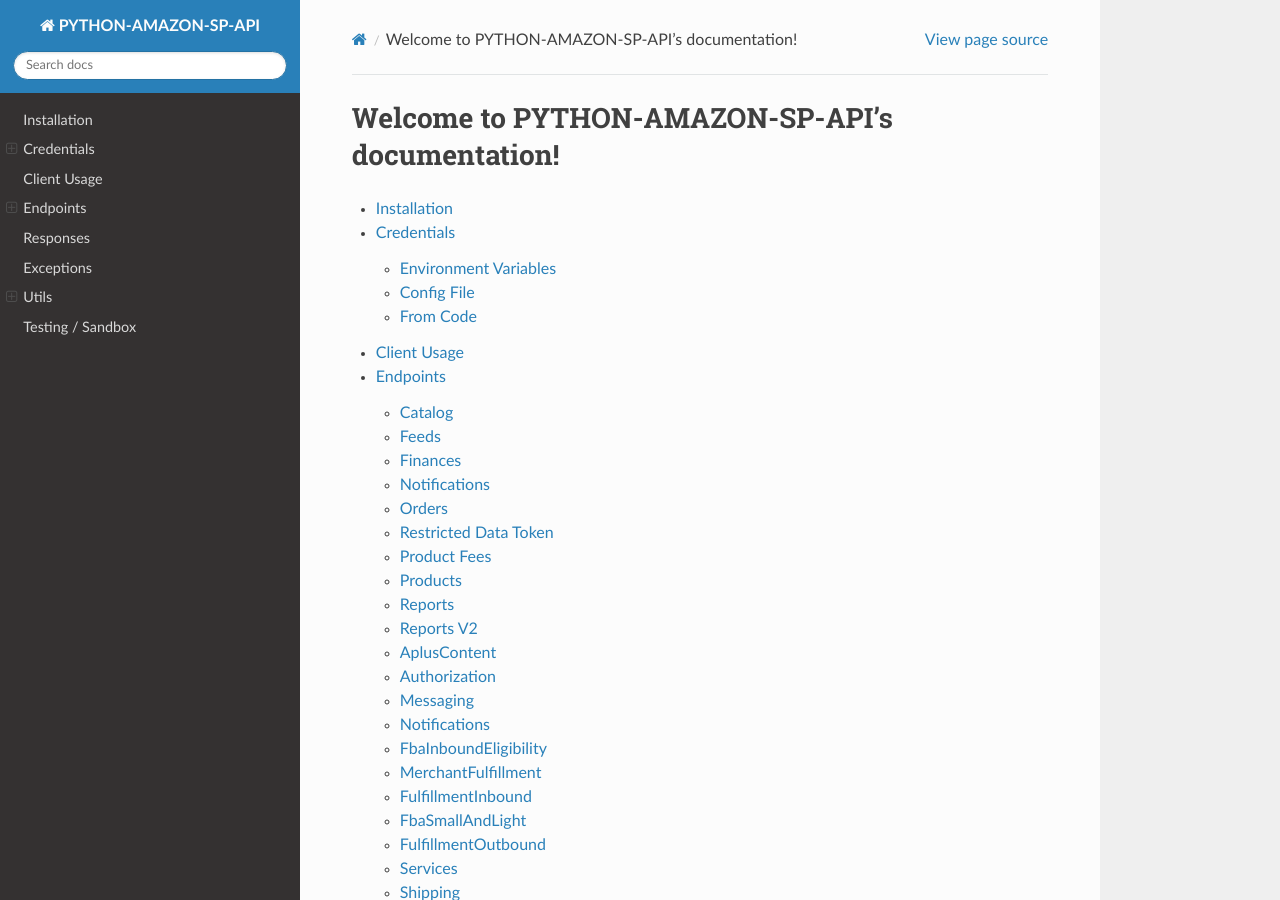
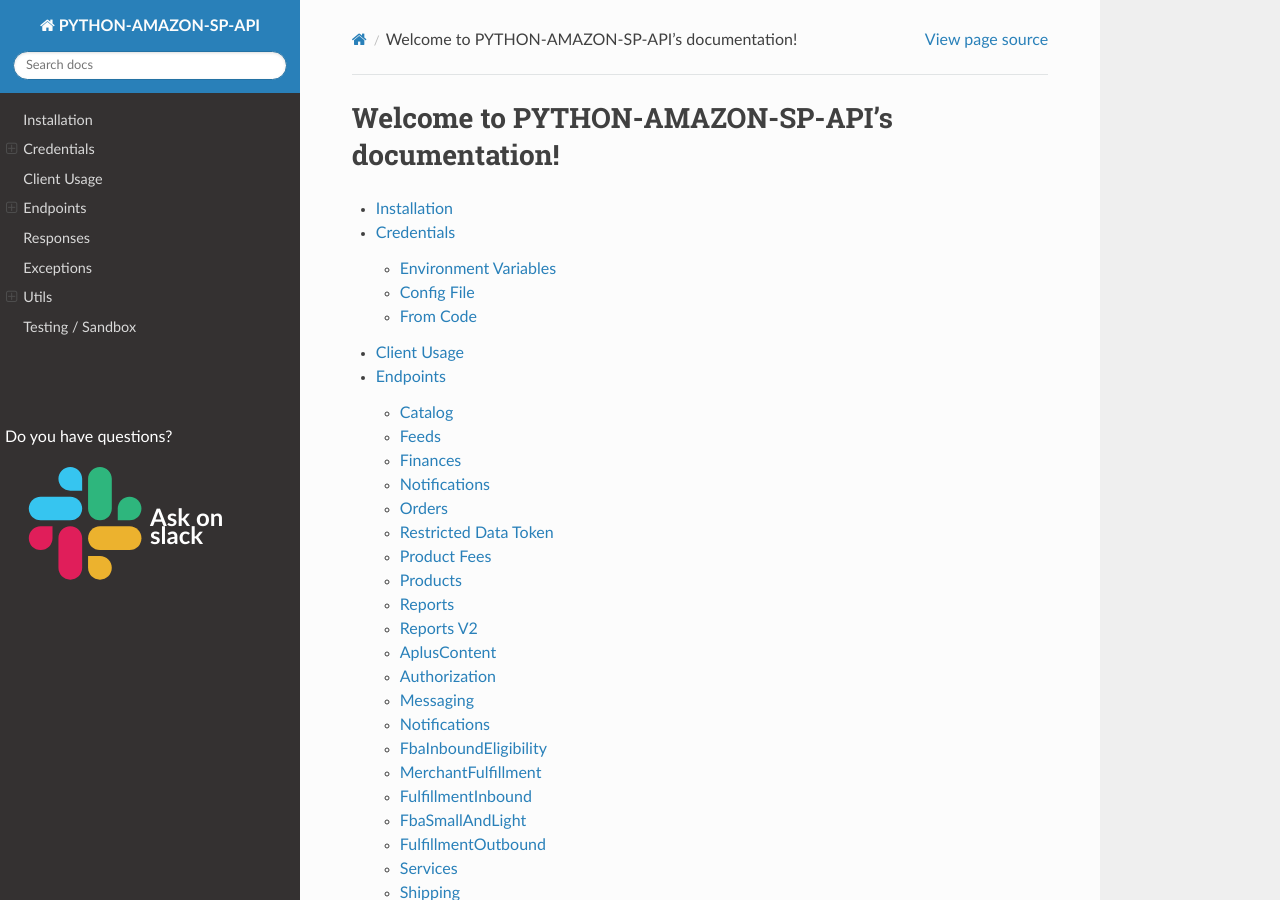
Before and after one commit to saleweaver/sp-api-docs, a Sphinx documentation site: the page built from docs/index.rst, in a window 1280 px wide and 900 px high. Built offline with Sphinx 7.4.7 and the Read the Docs theme 2.0.0, drawn with Linux system fonts in a browser that asks for light colours; comment, search, counter and statistics services are not loaded; some of the changed lines change nothing that is shown.

Commit message:
added feedback widget

```diff
--- a/docs/_templates/layout.html
+++ b/docs/_templates/layout.html
@@ -1,5 +1,33 @@
 {% extends "!layout.html" %}
+{% block menu %}
+ {{ super() }}
+<div style="margin-top: 5em; width: 100%; height: 4rem; z-index: 999; display: flex; flex-direction: column; padding: 5px;">
+    <span style="font-size: 1rem; color: white">Do you have questions?</span>
+    <a href="https://join.slack.com/t/sellingpartnerapi/shared_invite/zt-zovn6tch-810j9dBPQtJsvw7lEXSuaQ"
+       style="width:100%; display: flex; align-items: center; margin-top: 1em;">
+        <svg viewBox="0 0 114 114" xmlns="http://www.w3.org/2000/svg">
+            <path d="m22.96 66.64c0 6.13-4.97 11.11-11.11 11.11s-11.1-4.98-11.1-11.11 4.97-11.11 11.11-11.11h11.11v11.11z"
+                  fill="#e01e5a"></path>
+            <path d="m28.51 66.64c0-6.13 4.97-11.11 11.11-11.11s11.11 4.97 11.11 11.11v27.77c0 6.13-4.97 11.11-11.11 11.11s-11.11-4.97-11.11-11.11z"
+                  fill="#e01e5a"></path>
+            <path d="m39.62 22.21c-6.13 0-11.11-4.97-11.11-11.11s4.98-11.1 11.11-11.1 11.11 4.97 11.11 11.11v11.11h-11.11z"
+                  fill="#36c5f0"></path>
+            <path d="m39.62 27.77c6.13 0 11.11 4.97 11.11 11.11s-4.97 11.11-11.11 11.11h-27.77c-6.13 0-11.11-4.97-11.11-11.11s4.97-11.11 11.11-11.11z"
+                  fill="#36c5f0"></path>
+            <path d="m84.05 38.87c0-6.13 4.97-11.11 11.11-11.11 6.13 0 11.11 4.97 11.11 11.11s-4.97 11.11-11.11 11.11h-11.11z"
+                  fill="#2eb67d"></path>
+            <path d="m78.49 38.87c0 6.13-4.97 11.11-11.11 11.11-6.13 0-11.11-4.97-11.11-11.11v-27.76c.01-6.14 4.98-11.11 11.12-11.11 6.13 0 11.11 4.97 11.11 11.11v27.76z"
+                  fill="#2eb67d"></path>
+            <g fill="#ecb22e">
+                <path d="m67.39 83.3c6.13 0 11.11 4.97 11.11 11.11 0 6.13-4.97 11.11-11.11 11.11-6.13 0-11.11-4.97-11.11-11.11v-11.11z"></path>
+                <path d="m67.39 77.75c-6.13 0-11.11-4.97-11.11-11.11s4.97-11.11 11.11-11.11h27.77c6.13 0 11.11 4.97 11.11 11.11s-4.97 11.11-11.11 11.11z"></path>
+            </g>
+        </svg>
+        <span style="color: white; font-size: 1.5rem; font-weight: bold; width: 100%">Ask on slack</span>
+    </a>
 
+</div>
+{% endblock %}
 
 {% block footer %}
 {{ super() }}
@@ -8,16 +36,49 @@
 <!-- Global site tag (gtag.js) - Google Analytics -->
 <script async src="https://www.googletagmanager.com/gtag/js?id=G-WXLCV6BS2G"></script>
 <script>
-  window.dataLayer = window.dataLayer || [];
-  function gtag(){dataLayer.push(arguments);}
-  gtag('js', new Date());
+    window.dataLayer = window.dataLayer || [];
 
-  gtag('config', 'G-WXLCV6BS2G');
+    function gtag() {
+        dataLayer.push(arguments);
+    }
+
+    gtag('js', new Date());
+
+    gtag('config', 'G-WXLCV6BS2G');
 </script>
 <script>
-  !function(){var analytics=window.analytics=window.analytics||[];if(!analytics.initialize)if(analytics.invoked)window.console&&console.error&&console.error("Segment snippet included twice.");else{analytics.invoked=!0;analytics.methods=["trackSubmit","trackClick","trackLink","trackForm","pageview","identify","reset","group","track","ready","alias","debug","page","once","off","on","addSourceMiddleware","addIntegrationMiddleware","setAnonymousId","addDestinationMiddleware"];analytics.factory=function(e){return function(){var t=Array.prototype.slice.call(arguments);t.unshift(e);analytics.push(t);return analytics}};for(var e=0;e<analytics.methods.length;e++){var key=analytics.methods[e];analytics[key]=analytics.factory(key)}analytics.load=function(key,e){var t=document.createElement("script");t.type="text/javascript";t.async=!0;t.src="https://cdn.segment.com/analytics.js/v1/" + key + "/analytics.min.js";var n=document.getElementsByTagName("script")[0];n.parentNode.insertBefore(t,n);analytics._loadOptions=e};analytics._writeKey="0wsJVJMN1I1p2I8Qj10csISdRgR65IHn";;analytics.SNIPPET_VERSION="4.15.3";
-  analytics.load("0wsJVJMN1I1p2I8Qj10csISdRgR65IHn");
-  analytics.page();
-  }}();
+    !function () {
+        var analytics = window.analytics = window.analytics || [];
+        if (!analytics.initialize) if (analytics.invoked) window.console && console.error && console.error("Segment snippet included twice."); else {
+            analytics.invoked = !0;
+            analytics.methods = ["trackSubmit", "trackClick", "trackLink", "trackForm", "pageview", "identify", "reset", "group", "track", "ready", "alias", "debug", "page", "once", "off", "on", "addSourceMiddleware", "addIntegrationMiddleware", "setAnonymousId", "addDestinationMiddleware"];
+            analytics.factory = function (e) {
+                return function () {
+                    var t = Array.prototype.slice.call(arguments);
+                    t.unshift(e);
+                    analytics.push(t);
+                    return analytics
+                }
+            };
+            for (var e = 0; e < analytics.methods.length; e++) {
+                var key = analytics.methods[e];
+                analytics[key] = analytics.factory(key)
+            }
+            analytics.load = function (key, e) {
+                var t = document.createElement("script");
+                t.type = "text/javascript";
+                t.async = !0;
+                t.src = "https://cdn.segment.com/analytics.js/v1/" + key + "/analytics.min.js";
+                var n = document.getElementsByTagName("script")[0];
+                n.parentNode.insertBefore(t, n);
+                analytics._loadOptions = e
+            };
+            analytics._writeKey = "0wsJVJMN1I1p2I8Qj10csISdRgR65IHn";
+            ;analytics.SNIPPET_VERSION = "4.15.3";
+            analytics.load("0wsJVJMN1I1p2I8Qj10csISdRgR65IHn");
+            analytics.page();
+        }
+    }();
 </script>
+
 {% endblock %}
```
